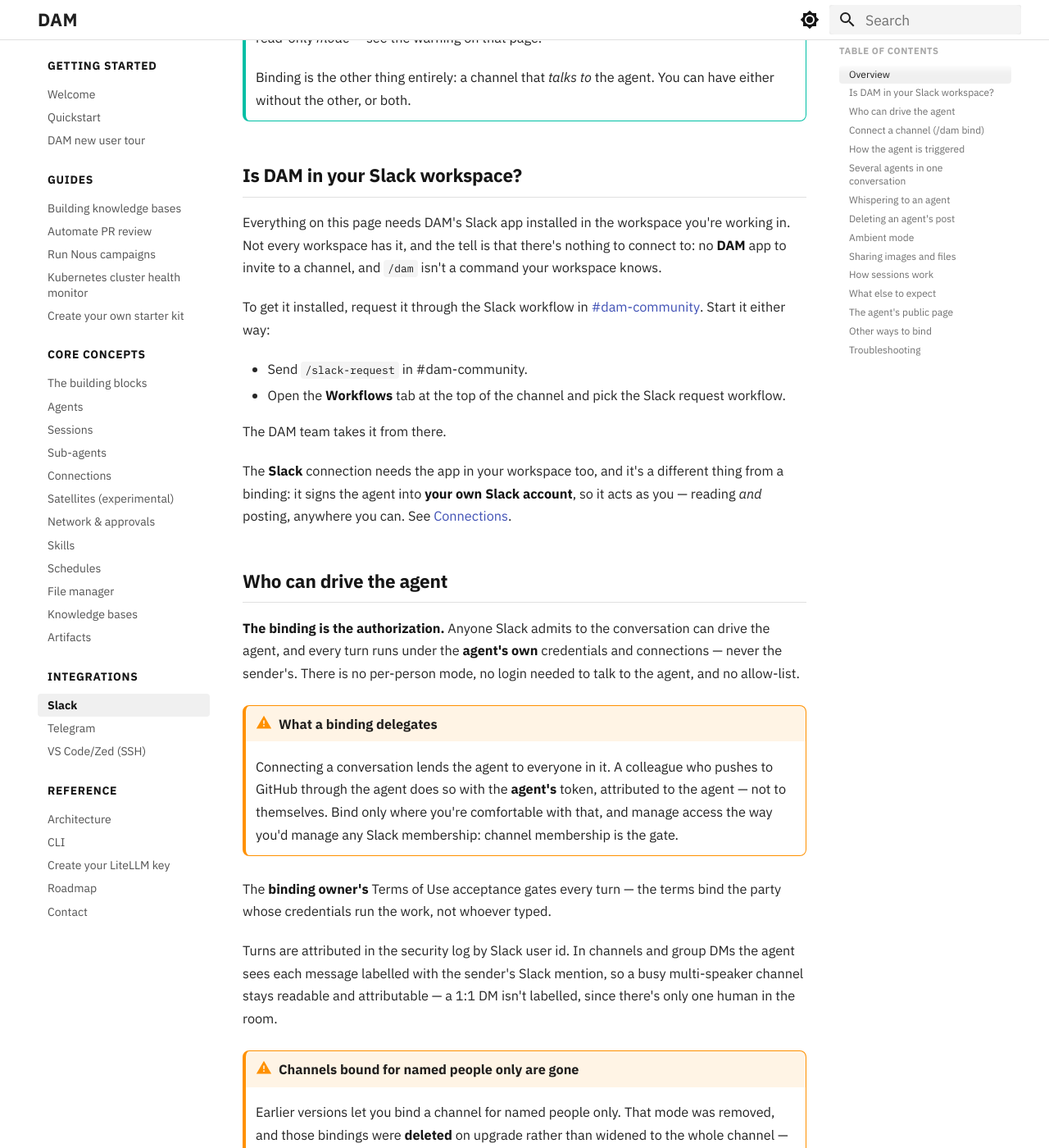
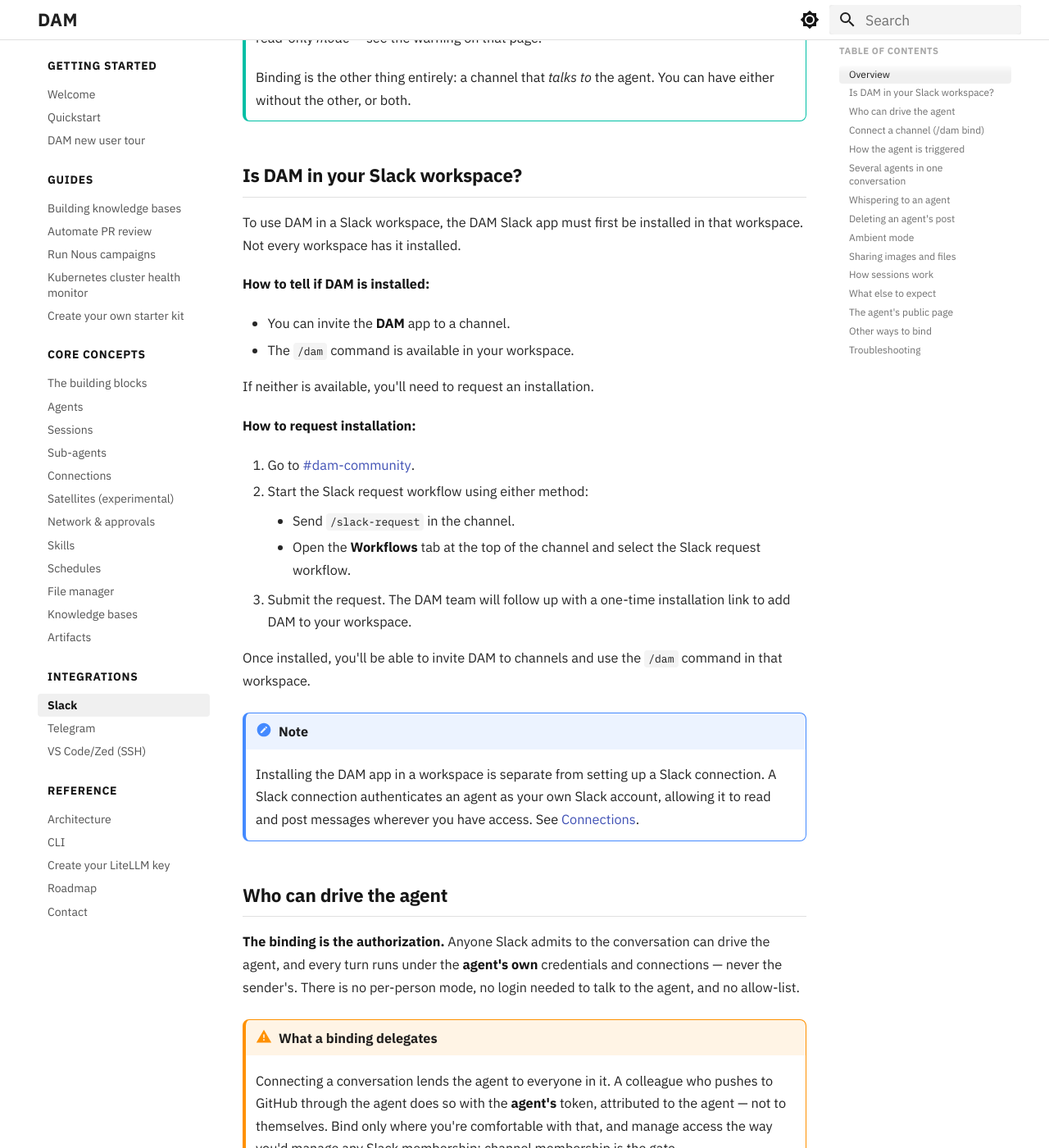
Before and after one commit to dam-agents/docs, an MkDocs documentation site: the page built from docs/integrations/slack.md, in a window 1280 px wide and 1400 px high, scrolled down 711 px. Shown: the whole window at 82% size. Built offline with MkDocs 1.6.1 and Material for MkDocs 9.7.7, drawn with Linux system fonts in a browser that asks for light colours.

Commit message:
docs: spell out the Slack install request journey (#140)
Assisted-By: Claude (Anthropic AI) <noreply@anthropic.com>

Signed-off-by: Jenna Winkler <135358348+jenna-winkler@users.noreply.github.com>
Co-authored-by: Jenna Winkler <135358348+jenna-winkler@users.noreply.github.com>

```diff
--- a/docs/integrations/slack.md
+++ b/docs/integrations/slack.md
@@ -25,22 +25,31 @@ Connecting a Slack conversation to an agent lets you:
 
 ## Is DAM in your Slack workspace?
 
-Everything on this page needs DAM's Slack app installed in the workspace you're working in. Not every
-workspace has it, and the tell is that there's nothing to connect to: no **DAM** app to invite to a
-channel, and `/dam` isn't a command your workspace knows.
+To use DAM in a Slack workspace, the DAM Slack app must first be installed in that workspace. Not
+every workspace has it installed.
 
-To get it installed, request it through the Slack workflow in
-[#dam-community](https://ibm.enterprise.slack.com/archives/C0B3F03NB24){:target="_blank"}. Start it
-either way:
+**How to tell if DAM is installed:**
 
-- Send `/slack-request` in #dam-community.
-- Open the **Workflows** tab at the top of the channel and pick the Slack request workflow.
+- You can invite the **DAM** app to a channel.
+- The `/dam` command is available in your workspace.
 
-The DAM team takes it from there.
+If neither is available, you'll need to request an installation.
 
-The **Slack** connection needs the app in your workspace too, and it's a different thing from a
-binding: it signs the agent into **your own Slack account**, so it acts as you — reading *and* posting,
-anywhere you can. See [Connections](../core-concepts/connections.md#slack).
+**How to request installation:**
+
+1. Go to [#dam-community](https://ibm.enterprise.slack.com/archives/C0B3F03NB24){:target="_blank"}.
+2. Start the Slack request workflow using either method:
+    - Send `/slack-request` in the channel.
+    - Open the **Workflows** tab at the top of the channel and select the Slack request workflow.
+3. Submit the request. The DAM team will follow up with a one-time installation link to add DAM to
+   your workspace.
+
+Once installed, you'll be able to invite DAM to channels and use the `/dam` command in that workspace.
+
+!!! note
+    Installing the DAM app in a workspace is separate from setting up a Slack connection. A Slack
+    connection authenticates an agent as your own Slack account, allowing it to read and post
+    messages wherever you have access. See [Connections](../core-concepts/connections.md#slack).
 
 ## Who can drive the agent
 
```
